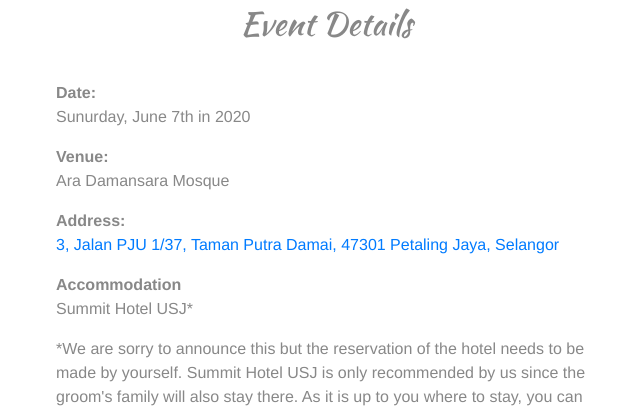
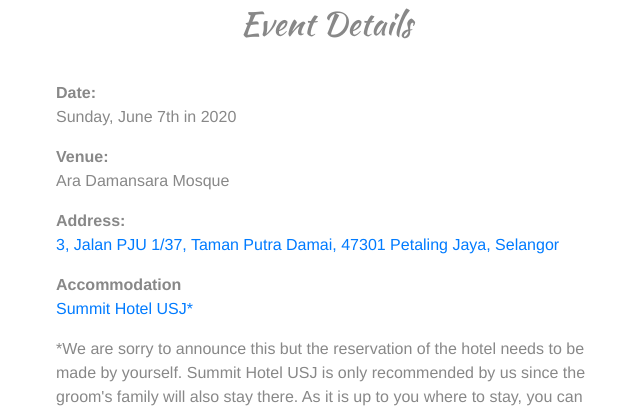
Before and after one commit to norifumi92/wedding_project, a Django app: page /wedding in a window 1280 px wide. Shown: the part 1538-1948 px from the top of the page, without its empty margins (314-954 px from the left). Run offline with Django 3.2, Linux system fonts and the light colour scheme; some libraries are stand-ins or nearby versions.

Commit message:
Updated the contents f wedding.html

```diff
--- a/my_app/templates/wedding.html
+++ b/my_app/templates/wedding.html
@@ -47,7 +47,7 @@
             <div class="row justify-content-start section">
             <p>
                 <b>Date:</b><br>
-                Sunurday, June 7th in 2020<br>
+                Sunday, June 7th in 2020<br>
             </p>
             </div>
             <div class="row justify-content-start section">
@@ -65,7 +65,7 @@
             <div class="row justify-content-start section">
             <p>
                 <b>Accommodation</b><br>
-                Summit Hotel USJ*<br>
+                <a href="http://summithotelusj.com/">Summit Hotel USJ*</a>
             </p>
             </div>
             <div class="row justify-content-start section">
```
